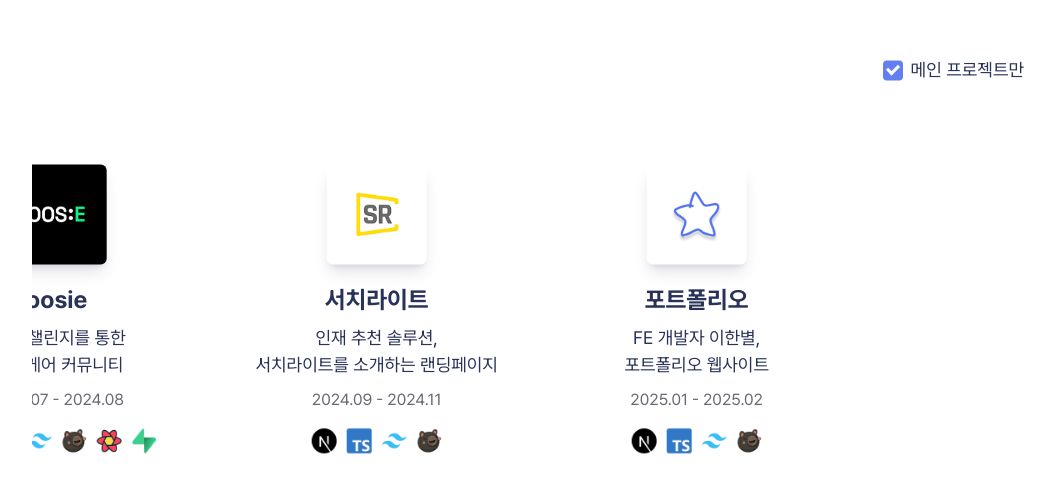
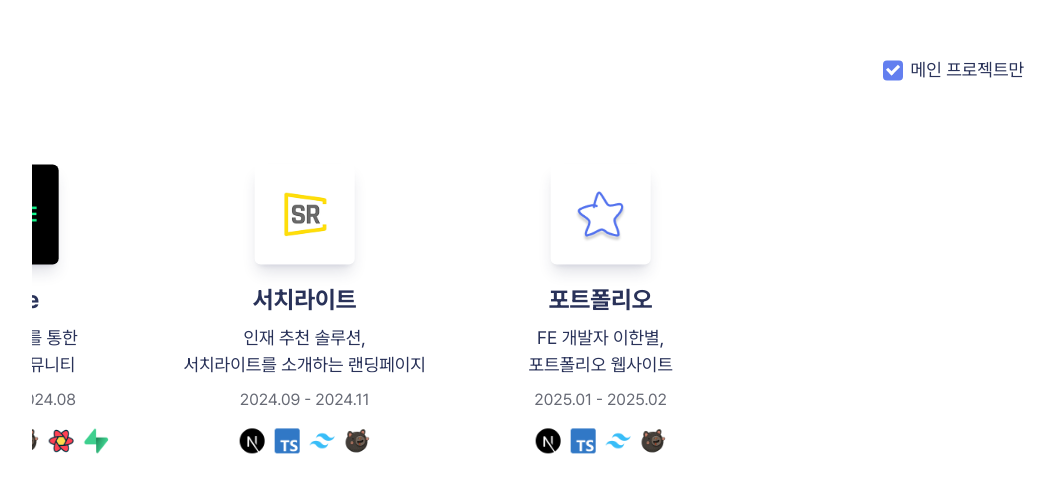
Before and after one commit to 2hanbyeol1/hanbyeol, a Next.js app: page / in a window 1280 px wide. Shown: the part 5612-6104 px from the top of the page, without its empty margins (96-1149 px from the left). Built offline with nearby package versions, Linux system fonts and the light colour scheme.

Commit message:
fix: 코드래빗 리뷰 반영 v1

```diff
--- a/src/app/_sections/ProjectsSection/Project.tsx
+++ b/src/app/_sections/ProjectsSection/Project.tsx
@@ -11,21 +11,21 @@ function Project({
   return (
     <Link
       href={`/project/${id}`}
-      className="group/project flex w-80 -translate-x-1/2 flex-col items-center duration-100 hover:translate-y-3"
+      className="group/project flex w-64 -translate-x-1/2 flex-col items-center duration-100 hover:translate-y-3"
     >
       <div
         className={`mb-5 flex aspect-square items-center justify-center rounded-md p-5 shadow-lg shadow-dark/15 ${bgDark ? 'bg-black' : ''}`}
       >
         <Image
           width={60}
-          height={0}
+          height={60}
           src={`/image/projects/${id}.png`}
           alt={title}
           className="h-auto duration-100 group-hover/project:scale-125"
         />
       </div>
       <h3 className="mb-2 text-2xl font-bold">{title}</h3>
-      <p className="mx-4 mb-5 h-12 text-center text-lg">
+      <p className="mb-5 line-clamp-2 h-12 text-center text-lg">
         {Array.isArray(description)
           ? description.map((desc, idx) => (
               <span key={`${id}-desc-${idx}`} className="block leading-normal">
--- a/src/app/_sections/ProjectsSection/ProjectsSection.tsx
+++ b/src/app/_sections/ProjectsSection/ProjectsSection.tsx
@@ -42,7 +42,7 @@ function ProjectsSection() {
             text="메인 프로젝트만"
           />
           <motion.ul
-            className="relative left-1/2 flex flex-nowrap py-20"
+            className="relative left-1/2 flex flex-nowrap gap-10 py-20"
             style={{ x }}
           >
             {PROJECT_CONTENTS.filter(
--- a/src/app/_sections/SectionWatcher.tsx
+++ b/src/app/_sections/SectionWatcher.tsx
@@ -14,12 +14,10 @@ function SectionWatcher({
   const deactivate = useActiveIndexStore((state) => state.deactivate);
 
   const onViewportEnter = () => {
-    console.log(sectionId + 'entered');
     activate(sectionId);
   };
 
   const onViewportLeave = () => {
-    console.log(sectionId + 'leaved');
     deactivate(sectionId);
   };
 
```
